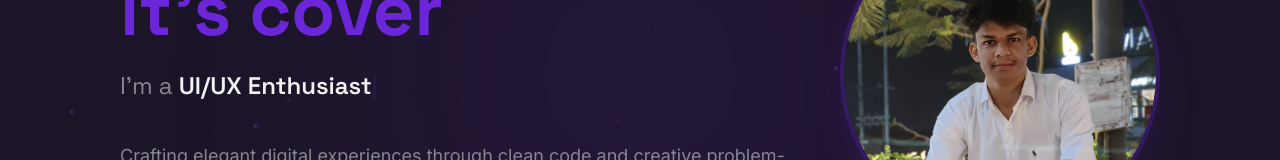
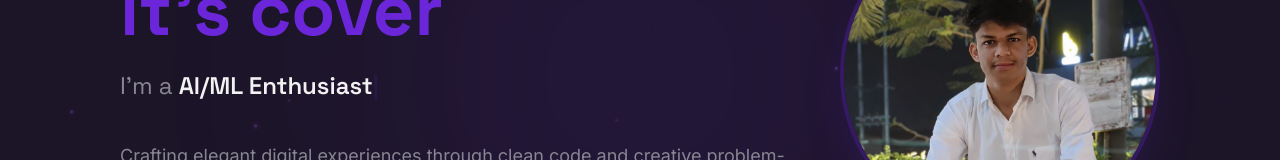
Before and after one commit to anujOparota/Portfolio, a React (Vite) app: page / in a window 1280 px wide. Shown: the part 326-486 px from the top of the page. Built offline with nearby package versions, Linux system fonts and the light colour scheme.

Commit message:
Resume updated

```diff
--- a/src/components/portfolio/EducationSkillsSection.jsx
+++ b/src/components/portfolio/EducationSkillsSection.jsx
@@ -3,7 +3,7 @@ import SectionReveal from "./SectionReveal";
 import { StaggerContainer, StaggerItem } from "./StaggerChildren";
 
 const education = [
-  { degree: "Bachelor of Technology", field: "Computer Science & Engineering", school: "Indian Institute of Information Technology, Guwahati", year: "2024 – 2028", gpa: "8.5 / 10" },
+  { degree: "Bachelor of Technology", field: "Computer Science & Engineering", school: "Indian Institute of Information Technology, Guwahati", year: "2024 – 2028", gpa: "8.11 / 10" },
   { degree: "Higher Secondary", field: "Science (PCM)", school: "KVM Sikar", year: "2023 – 2024", gpa: "89%" },
   { degree: "Secondary School", field: "General Studies", school: "NKSS Nasirda", year: "2022", gpa: "91%" },
 ];
--- a/src/components/portfolio/HeroSection.jsx
+++ b/src/components/portfolio/HeroSection.jsx
@@ -3,7 +3,7 @@ import { ArrowDown } from "lucide-react";
 import { Button } from "@/components/ui/button";
 import { motion, useReducedMotion } from "framer-motion";
 
-const roles = ["Full Stack Developer", "UI/UX Enthusiast", "Problem Solver", "Tech Explorer"];
+const roles = ["Full Stack Developer", "AI/ML Enthusiast", "UI/UX Enthusiast", "Problem Solver", "Tech Explorer"];
 
 const HeroSection = () => {
   const [roleIndex, setRoleIndex] = useState(0);
```
Also changed, not shown: 2 other files (tests, documents, lock files or other folders).
